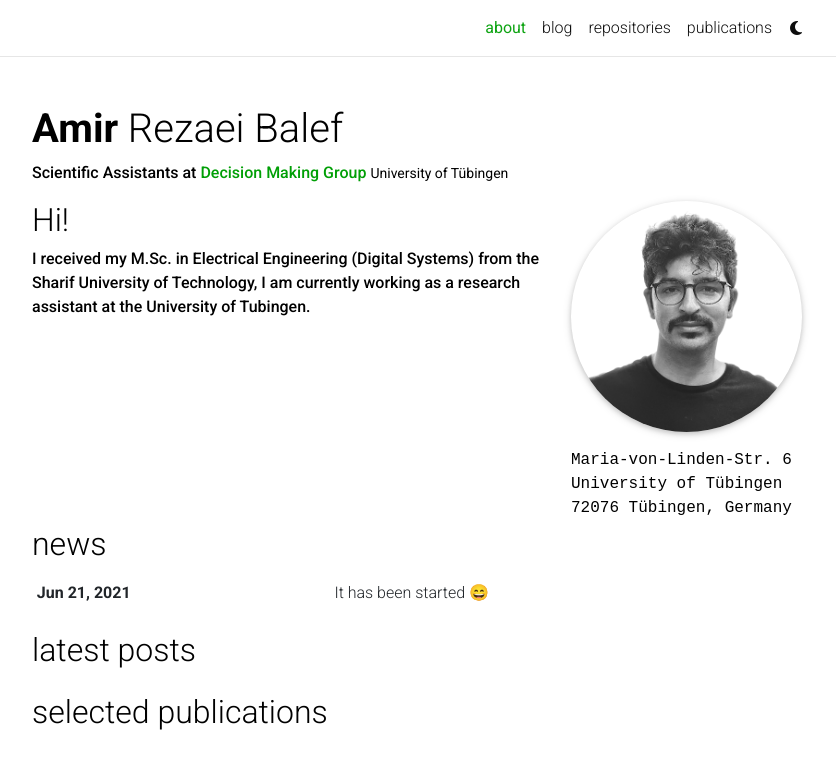
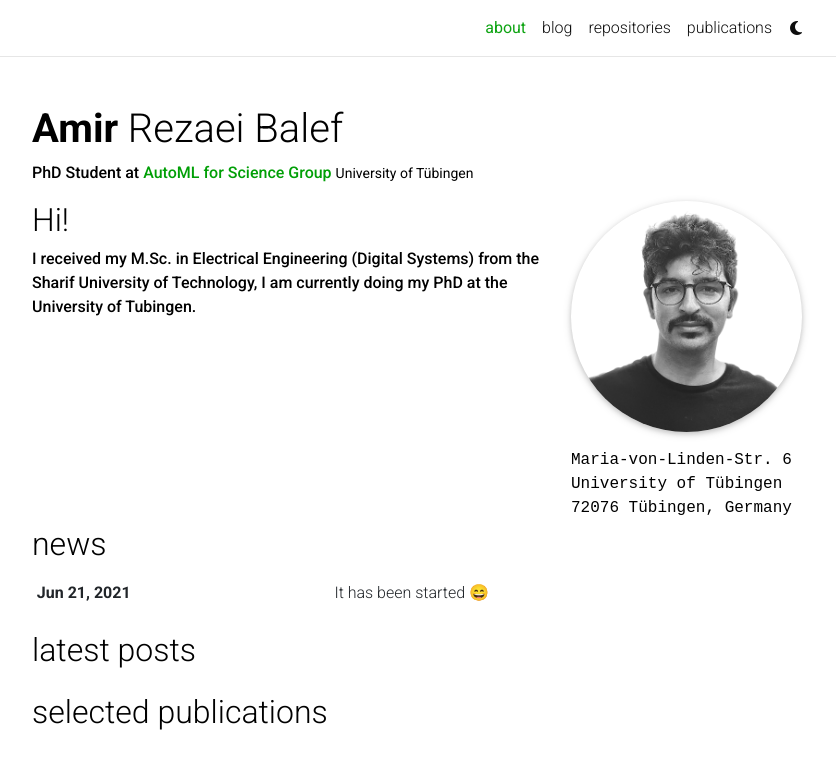
Before and after one commit to amirbalef/amirbalef.github.io, a Jekyll site: the page built from _pages/about.md, in a window 1280 px wide and 1001 px high, cut to the strip 0-759 px from the top of the window. Shown: the whole strip, without its empty margins (223-1059 px from the left). Built offline with Jekyll 4.4.1, drawn with Linux system fonts in a browser that asks for light colours; full-size pictures stand in for the smaller copies a plugin makes; emoji names are drawn with the system emoji font; comment, search, counter and statistics services are not loaded; a style sheet for code colours, icons or effects is not loaded.

Commit message:
updating bio

```diff
--- a/_pages/about.md
+++ b/_pages/about.md
@@ -2,9 +2,9 @@
 layout: about
 title: about
 permalink: /
-subtitle: <strong> Scientific Assistants at <a href="https://uni-tuebingen.de/en/fakultaeten/mathematisch-naturwissenschaftliche-fakultaet/fachbereiche/informatik/lehrstuehle/decision-making/team/">Decision Making Group</a> <small>University of Tübingen</small>
+subtitle: <strong> PhD Student at <a href="https://uni-tuebingen.de/en/research/core-research/cluster-of-excellence-machine-learning/research/research/cluster-research-groups/research-groups/automl-for-science/">AutoML for Science Group</a> <small>University of Tübingen</small>
 
-description: I'm an AI researcher. My current interests are Online Learning, Federated Learning, Hardware acceleration and Intelligent Embedded Systems. I am passionate about knowing further fields and being able to contribute with my knowledge from other areas.
+description: I'm a PhD srudent in the field of AutoML. My current interests are Online Learning, Federated Learning, Hardware acceleration and Intelligent Embedded Systems. I am passionate about knowing further fields and being able to contribute with my knowledge from other areas.
 
 profile:
   align: right
@@ -22,4 +22,4 @@ social: true  # includes social icons at the bottom of the page
 ---
 
 <h2>Hi!</h2>
-I received my M.Sc. in Electrical Engineering (Digital Systems) from the Sharif University of Technology, I am currently working as a research assistant at the University of Tubingen.
+I received my M.Sc. in Electrical Engineering (Digital Systems) from the Sharif University of Technology, I am currently doing my PhD at the University of Tubingen.
```
Also changed, not shown: _bibliography/papers.bib (+11 -0 lines).
